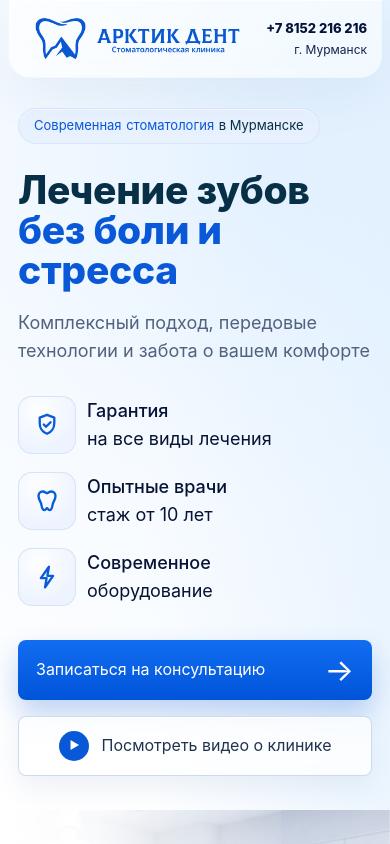
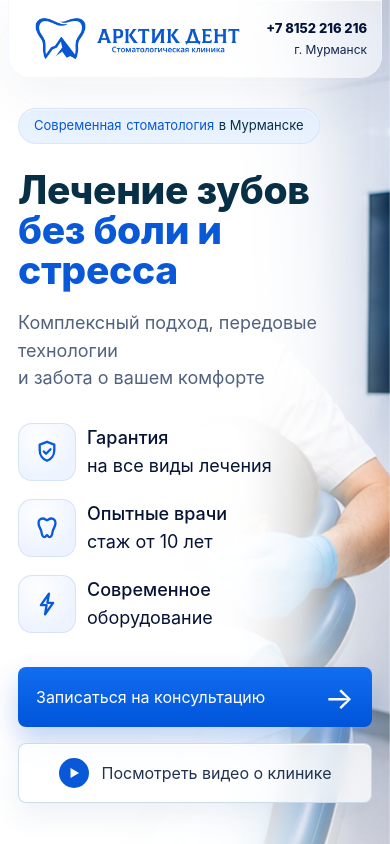
Before and after one commit to SergeyValikov/arcticdent-site, a React (Vite) app: page / in a window 390 px wide. Shown: the top 844 px of the page. Built offline with nearby package versions, Linux system fonts and the light colour scheme.

Commit message:
Stabilize hero 2

```diff
--- a/src/components/Hero.css
+++ b/src/components/Hero.css
@@ -19,8 +19,21 @@
   overflow: hidden;
 }
 
+.hero-section__content::before {
+  content: "";
+  position: absolute;
+  z-index: 3;
+  inset: 0;
+  width: 100%;
+  pointer-events: none;
+  background:
+    radial-gradient(ellipse 48% 82% at 21% 50%, rgba(255, 255, 255, 0.98) 0%, rgba(255, 255, 255, 0.94) 42%, rgba(255, 255, 255, 0.5) 58%, rgba(255, 255, 255, 0.16) 68%, rgba(255, 255, 255, 0) 78%),
+    linear-gradient(90deg, rgba(255, 255, 255, 0.98) 0%, rgba(255, 255, 255, 0.94) 28%, rgba(255, 255, 255, 0.66) 42%, rgba(255, 255, 255, 0.22) 54%, rgba(255, 255, 255, 0) 64%);
+}
+
 .hero-section__copy {
   position: relative;
+  isolation: isolate;
   z-index: 4;
   max-width: 700px;
   padding: calc(var(--header-height, 96px) + clamp(42px, 5.2vh, 62px)) 0 clamp(30px, 4vh, 48px) clamp(38px, 4.8vw, 76px);
@@ -74,6 +87,10 @@
   color: #52627e;
   font-size: clamp(18px, 1.38vw, 21px);
   line-height: 1.52;
+}
+
+.hero-section__lead span + span::before {
+  content: " ";
 }
 
 .hero-section__trust {
@@ -239,10 +256,8 @@
 .hero-section__visual {
   position: absolute;
   z-index: 1;
-  top: 0;
-  right: 0;
-  bottom: 0;
-  width: 64%;
+  inset: 0 0 0 auto;
+  width: min(100%, clamp(1040px, 72vw, 1380px));
   min-width: 0;
   overflow: hidden;
   pointer-events: none;
@@ -262,14 +277,15 @@
   top: 0;
   bottom: 0;
   left: 0;
-  width: clamp(360px, 31vw, 560px);
+  width: clamp(520px, 42vw, 820px);
+  display: none;
   pointer-events: none;
   background: linear-gradient(
     90deg,
     #fff 0%,
-    rgba(255, 255, 255, 0.9) 22%,
-    rgba(255, 255, 255, 0.5) 54%,
-    rgba(255, 255, 255, 0.14) 78%,
+    rgba(255, 255, 255, 0.86) 30%,
+    rgba(255, 255, 255, 0.32) 60%,
+    rgba(255, 255, 255, 0.08) 80%,
     rgba(255, 255, 255, 0) 100%
   );
 }
@@ -410,6 +426,10 @@
 }
 
 @media (max-width: 1440px) {
+  .hero-section__content::before {
+    width: 100%;
+  }
+
   .hero-section__copy {
     max-width: 670px;
     padding-left: 52px;
@@ -425,11 +445,11 @@
   }
 
   .hero-section__visual {
-    width: 64%;
+    width: min(100%, clamp(980px, 75vw, 1120px));
   }
 
   .hero-photo::before {
-    width: clamp(340px, 30vw, 500px);
+    width: clamp(500px, 44vw, 680px);
   }
 
   .consult-card {
@@ -438,6 +458,10 @@
 }
 
 @media (max-width: 1280px) {
+  .hero-section__content::before {
+    width: 100%;
+  }
+
   .hero-section__copy {
     max-width: 620px;
     padding-left: 40px;
@@ -500,6 +524,14 @@
 }
 
 @media (max-width: 1180px) and (min-width: 1025px) {
+  .hero-section__content::before {
+    width: 100%;
+  }
+
+  .hero-section__visual {
+    width: min(100%, clamp(900px, 82vw, 1040px));
+  }
+
   .hero-section__copy {
     max-width: 580px;
     padding: calc(var(--header-height, 82px) + 42px) 0 34px 34px;
@@ -538,17 +570,24 @@
 @media (max-width: 1024px) {
   .hero-section {
     height: auto;
-    min-height: 0;
+    min-height: 760px;
     overflow: hidden;
   }
 
   .hero-section__content {
-    display: flex;
-    flex-direction: column;
+    display: block;
+    position: relative;
     height: auto;
-    min-height: 0;
+    min-height: 760px;
     max-width: none;
     overflow: hidden;
+  }
+
+  .hero-section__content::before {
+    width: 100%;
+    background:
+      radial-gradient(ellipse 58% 84% at 23% 48%, rgba(255, 255, 255, 0.99) 0%, rgba(255, 255, 255, 0.93) 40%, rgba(255, 255, 255, 0.5) 58%, rgba(255, 255, 255, 0.14) 72%, rgba(255, 255, 255, 0) 84%),
+      linear-gradient(90deg, rgba(255, 255, 255, 0.99) 0%, rgba(255, 255, 255, 0.93) 42%, rgba(255, 255, 255, 0.5) 58%, rgba(255, 255, 255, 0.12) 72%, rgba(255, 255, 255, 0) 84%);
   }
 
   .hero-section__copy {
@@ -569,6 +608,14 @@
   .hero-section__lead {
     max-width: 700px;
     font-size: 19px;
+  }
+
+  .hero-section__lead span {
+    display: block;
+  }
+
+  .hero-section__lead span + span::before {
+    content: "";
   }
 
   .hero-section__trust {
@@ -610,12 +657,11 @@
   }
 
   .hero-section__visual {
-    position: relative;
-    order: 2;
-    inset: auto;
+    position: absolute;
+    inset: 0;
     width: 100%;
-    height: clamp(390px, 46vw, 520px);
-    margin-top: 10px;
+    height: auto;
+    margin-top: 0;
     overflow: hidden;
   }
 
@@ -628,20 +674,19 @@
   }
 
   .hero-photo::before {
-    width: 58%;
+    width: min(62%, 560px);
     background: linear-gradient(
       90deg,
       #fff 0%,
-      rgba(255, 255, 255, 0.92) 24%,
-      rgba(255, 255, 255, 0.58) 52%,
-      rgba(255, 255, 255, 0.2) 78%,
+      rgba(255, 255, 255, 0.84) 30%,
+      rgba(255, 255, 255, 0.34) 58%,
+      rgba(255, 255, 255, 0.08) 82%,
       rgba(255, 255, 255, 0) 100%
     );
   }
 
   .consult-card {
     position: relative;
-    order: 3;
     inset: auto;
     z-index: 4;
     width: min(520px, calc(100% - 48px));
@@ -653,6 +698,10 @@
 }
 
 @media (max-width: 768px) {
+  .hero-section__content::before {
+    width: 100%;
+  }
+
   .hero-section__copy {
     padding: calc(var(--header-height, 82px) + 34px) 22px 26px;
   }
@@ -688,7 +737,9 @@
   }
 
   .hero-section__visual {
-    height: clamp(360px, 66vw, 460px);
+    inset: 0;
+    width: 100%;
+    height: auto;
   }
 
   .hero-photo__image {
@@ -700,9 +751,9 @@
     background: linear-gradient(
       90deg,
       #fff 0%,
-      rgba(255, 255, 255, 0.92) 28%,
-      rgba(255, 255, 255, 0.58) 55%,
-      rgba(255, 255, 255, 0.2) 78%,
+      rgba(255, 255, 255, 0.84) 34%,
+      rgba(255, 255, 255, 0.34) 62%,
+      rgba(255, 255, 255, 0.08) 84%,
       rgba(255, 255, 255, 0) 100%
     );
   }
@@ -714,6 +765,13 @@
 }
 
 @media (max-width: 560px) {
+  .hero-section__content::before {
+    width: 100vw;
+    background:
+      radial-gradient(ellipse 78% 88% at 24% 44%, rgba(255, 255, 255, 0.99) 0%, rgba(255, 255, 255, 0.95) 52%, rgba(255, 255, 255, 0.66) 72%, rgba(255, 255, 255, 0.16) 90%, rgba(255, 255, 255, 0) 100%),
+      linear-gradient(90deg, rgba(255, 255, 255, 0.99) 0%, rgba(255, 255, 255, 0.94) 56%, rgba(255, 255, 255, 0.62) 74%, rgba(255, 255, 255, 0.14) 92%, rgba(255, 255, 255, 0) 100%);
+  }
+
   .hero-section__copy {
     padding: calc(var(--header-height, 82px) + 30px) 18px 24px;
   }
@@ -723,7 +781,9 @@
   }
 
   .hero-section__visual {
-    height: 420px;
+    inset: 0;
+    width: 100%;
+    height: auto;
   }
 
   .hero-photo__image {
@@ -731,8 +791,8 @@
   }
 
   .hero-photo::before {
-    width: 72%;
-    background: linear-gradient(90deg, #fff 0%, rgba(255, 255, 255, 0.9) 34%, rgba(255, 255, 255, 0.58) 62%, rgba(255, 255, 255, 0.08) 100%);
+    width: 70%;
+    background: linear-gradient(90deg, #fff 0%, rgba(255, 255, 255, 0.84) 38%, rgba(255, 255, 255, 0.34) 66%, rgba(255, 255, 255, 0.06) 100%);
   }
 
   .consult-card {
--- a/src/components/Hero.jsx
+++ b/src/components/Hero.jsx
@@ -23,7 +23,8 @@ export default function Hero() {
           </h1>
 
           <p className="hero-section__lead">
-            Комплексный подход, передовые технологии и забота о вашем комфорте
+            <span>Комплексный подход, передовые технологии</span>
+            <span>и забота о вашем комфорте</span>
           </p>
 
           <div className="hero-section__trust">
```
